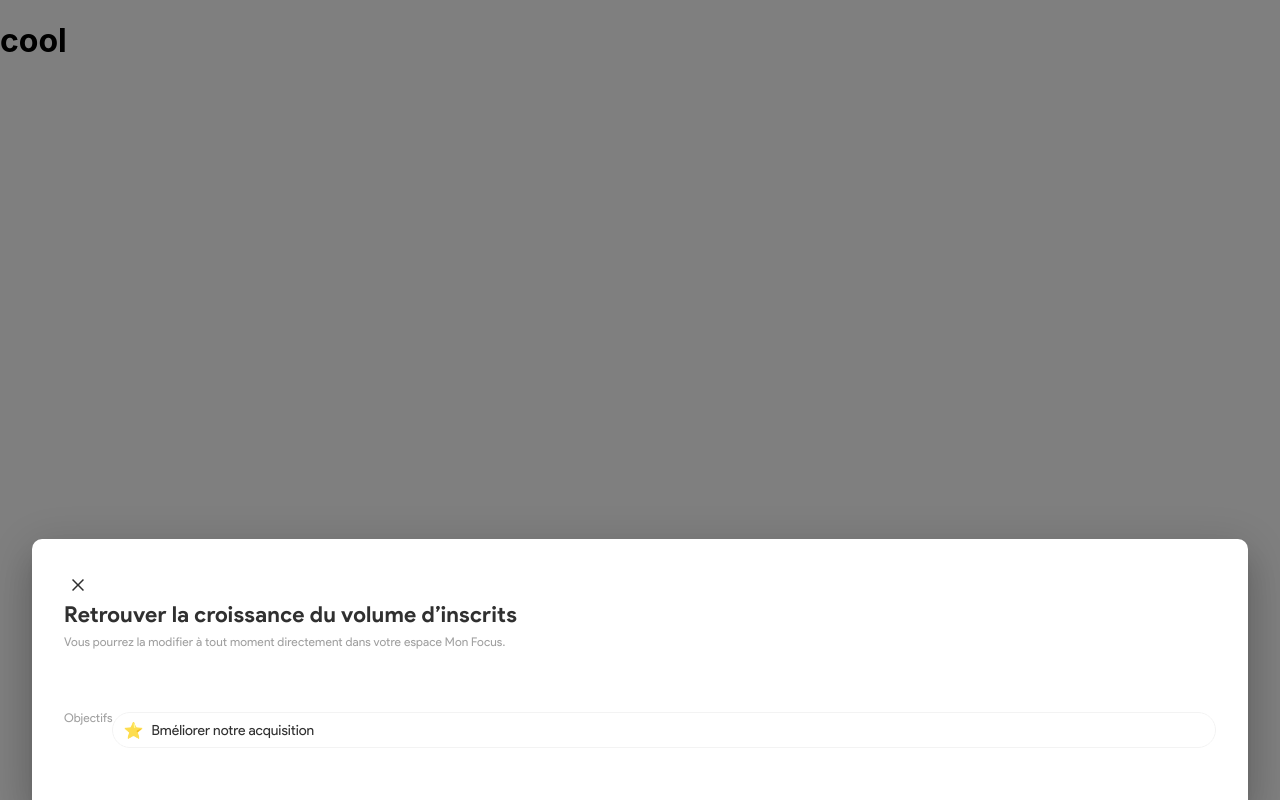
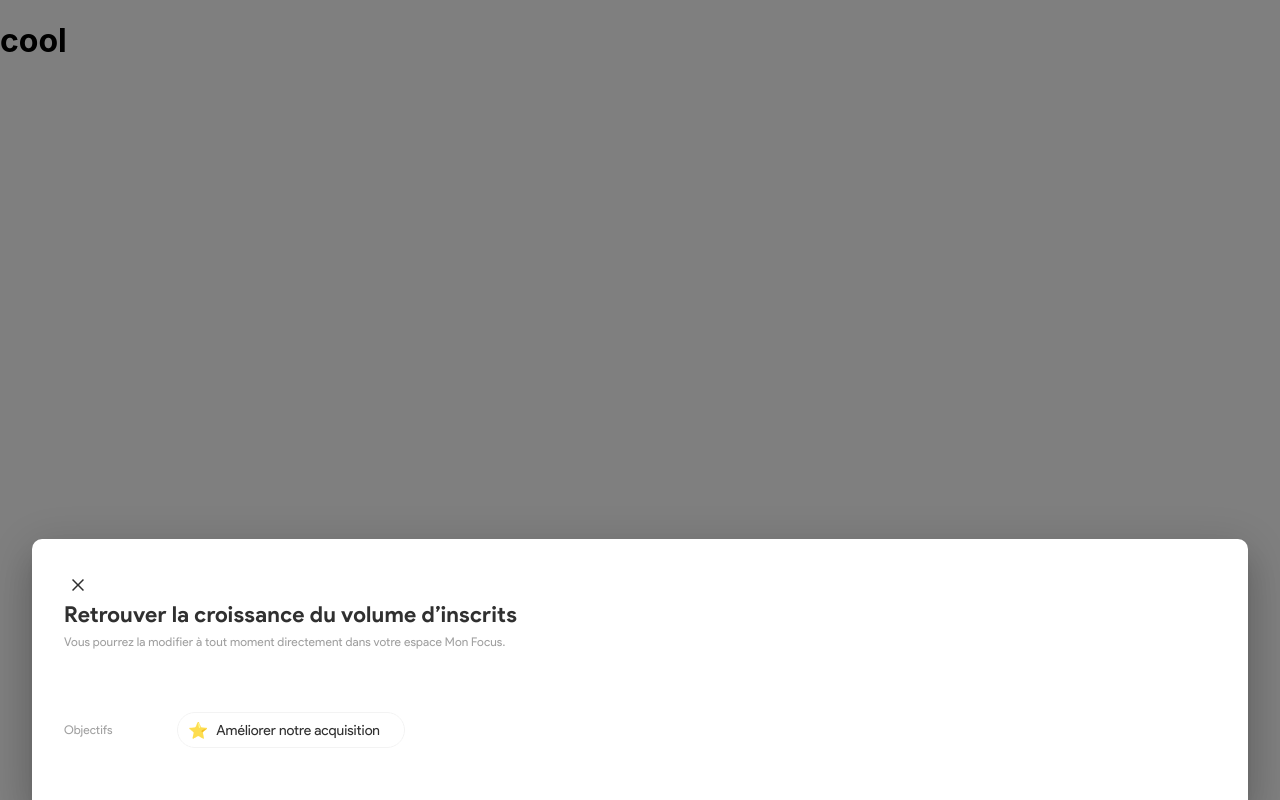
Before and after one commit to tiavina-mika/product-hero-draft, a React (Create React App) app: page / in a window 1280 px wide. Built offline with nearby package versions, Linux system fonts and the light colour scheme.

Commit message:
change rounded card

```diff
--- a/src/components/card/RoundedCard.tsx
+++ b/src/components/card/RoundedCard.tsx
@@ -3,9 +3,9 @@
 /** @jsxImportSource @emotion/react */
 import { jsx } from "@emotion/react";
 import { css } from "@emotion/css";
+import { ReactNode } from "react";
 
 import Card, { CardProps } from "../Card";
-import { ReactNode } from "react";
 
 const classes = {
   card: css({
--- a/src/containers/myFocus/ProbllematicSummary.tsx
+++ b/src/containers/myFocus/ProbllematicSummary.tsx
@@ -101,8 +101,7 @@ const ProbllematicSummary = () => {
         {entity.okrs.map((okr, index) => (
           <RoundedCard
             key={okr.objectId + index}
-            title="Bméliorer notre acquisition"
-            // title={okr.name}
+            title={okr.name}
             icon={<span css={{ lineHeight: 1 }}>{okr.icon}</span>}
           />
         ))}
--- a/src/containers/myFocus/SummaryItem.tsx
+++ b/src/containers/myFocus/SummaryItem.tsx
@@ -2,81 +2,35 @@
 /* @jsx jsx */
 /** @jsxImportSource @emotion/react */
 import { jsx } from "@emotion/react";
-import { Button, Stack, Typography } from "@mui/material";
-import { css } from "@emotion/css";
-
-import Dialog from "../../components/Dialog";
-import SectionCard from "../../components/sections/SectionCard";
-import SectionCardContentItem from "../../components/sections/SectionCardContentItem";
-import AvatarWithIcon from "../../components/user/AvatarWithIcon";
-import { getTrustLevel } from "../../utils/entity.utils";
+import { Stack, Typography } from "@mui/material";
 import { ReactNode } from "react";
-
-const entity = {
-  title: "Retrouver la croissance du volume d’inscrits",
-  description: "Nous constatons une réduction du nombre d’inscription.",
-  drivers: [
-    { driver: { objectId: "d01", name: "Acquisition" }, impact: 80 },
-    { driver: { objectId: "d02", name: "Expérience Client" }, impact: 80 }
-  ],
-  results: [
-    { objectId: "r01", name: "FTB Croissance 20%" },
-    { objectId: "r02", name: "PS +20 sur les nouveaux clients" },
-    { objectId: "r03", name: "Automatiser le parcours à 80%" }
-  ],
-  endDate: "17 Mai 2024",
-  trustLevel: 80,
-  leader: {
-    objectId: "u01",
-    firstName: "Tiks",
-    lastName: "Kun",
-    email: "user01@gmail.com"
-  },
-  followers: [
-    {
-      objectId: "u02",
-      firstName: "Tiavina",
-      lastName: "Michael",
-      email: "user02@gmail.com"
-    },
-    {
-      objectId: "u03",
-      firstName: "Ralainirina",
-      lastName: "Michael",
-      email: "user03@gmail.com"
-    }
-  ]
-};
 
 const classes = {
   label: {
     maxWidth: 80
-  },
-  dialogContent: css({
-    // paddingBottom: 24
-    marginTop: 61
-  }),
-
-  dialog: {
-    paddingTop: 3
-    // '& .MuiDialog-paper': {
-    //   padding: '28px 16px',
-    // },
   }
 };
 
 type Props = {
   label?: string;
+  className?: string;
   children: ReactNode;
 };
-const SummaryItem = ({ label, children }: Props) => {
+const SummaryItem = ({ label, className, children }: Props) => {
   return (
-    <div className="flexRow stretchSelf">
+    <Stack
+      direction="row"
+      alignItems="center"
+      className="stretchSelf"
+      spacing={8.1}
+    >
+      {/* left */}
       <div css={classes.label}>
         <Typography>{label}</Typography>
       </div>
-      <div className="flex1">{children}</div>
-    </div>
+      {/* right */}
+      <div className={className}>{children}</div>
+    </Stack>
   );
 };
 
```
